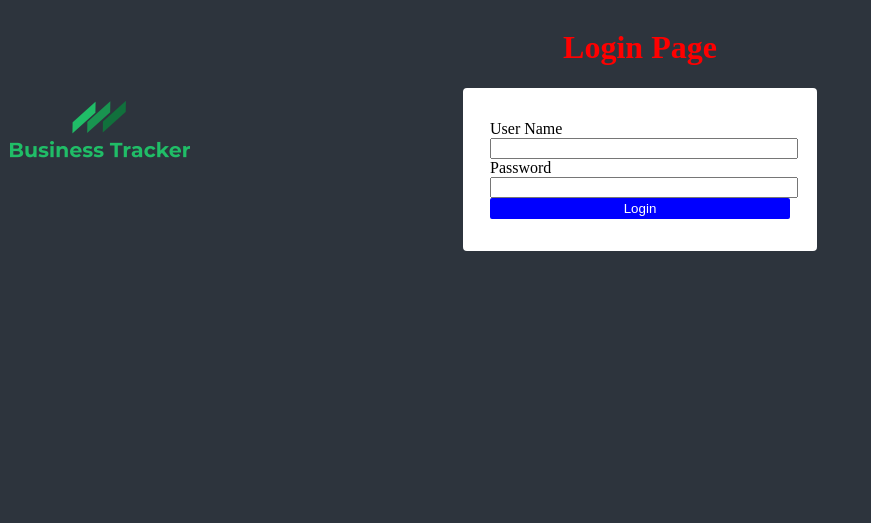
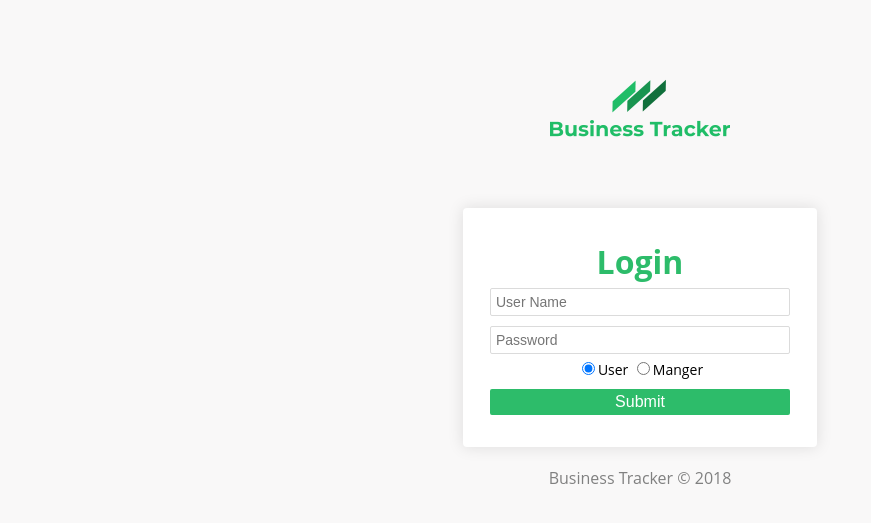
Before and after one commit to muffinman148/cis444-web-project, a PHP site: page /HTML/login.html in a window 1280 px wide. Shown: the top 523 px of the page, without its empty margins (0-871 px from the left). Run offline with PHP 8.4, Linux system fonts and the light colour scheme.

Commit message:
Theme - Changes theme colors and presentation.

```diff
--- a/CSS/stylesheet.css
+++ b/CSS/stylesheet.css
@@ -1,7 +1,20 @@
 html, body {
     max-width: 100%;
     overflow-x: hidden;
-    background: #2d343d;
+    background: #f9f8f8;
+}
+
+h1, h2, h3, h4, h5, p, label {
+    font-family: "Open Sans";
+}
+
+button {
+    cursor: pointer;
+    transition: .2s;
+}
+
+button:hover {
+    opacity: .7;
 }
 
 .content {
@@ -12,43 +25,74 @@ html, body {
     margin-left: -50vw;
     margin-right: -50vw;
 }
+
+/* Login */
 .login {
-    margin: auto;
-    width: 300px;
+    margin-right: auto;
+    margin-left: auto;
+    margin-bottom: 20px;
+    max-width: 300px;
+    width: 100%;
     padding: 30px 25px;
     background: white;
     border: 2px white solid;
     border-radius: 4px;
     display: table;
-}
-.title {
-    text-align: center;
-    color:Red;
+    box-shadow: 0 0 15px 1px rgba(0,0,0,.1);
 }
 
+.title {
+    margin: 0 5px;
+    text-align: center;
+    color: #2DBC6A;
+}
 
 .topleft {
-    position: absolute;
-    top: 0px;
-    left: 0px;
+    margin-right: auto;
+    margin-left: auto;
+    display: block;
 }
 
 label {
     display: inline-block;
 }
 #username, #password {
-    display: inline-block;
+    /* display: inline-block; */
     width: 100%;
+    box-sizing: border-box;
+    font-size: 14px;
+    padding: 5px;
+    margin-top: 5px;
+    margin-bottom: 5px;
+    border-radius: 2px;
+    border: 1px solid #dbdbdb;
 }
 
 #submit {
-    background-color: blue;
-    border: 2px solid blue;
+    background-color: #2DBC6A;
+    border: 2px solid #2DBC6A;
     border-radius: 2px;
     color: white;
     width: 100%;
+    padding: 2px 5px;
+    font-size: 16px;
+    margin-top: 10px;
+}
+
+.userRole {
+    font-size: 14px;
+    text-align: center;
+}
+.userRole label {
+    cursor: pointer;
 }
 
 .manager {
     background-color: orange;
 }
+
+.license {
+    color: grey;
+    text-align: center;
+}
+/* End Login */
--- a/HTML/login.html
+++ b/HTML/login.html
@@ -9,19 +9,24 @@
 </head>
 <body>
     <div class="content">
-	<h1 class = title> Login Page </h1>
 	<img src="../Images/logo2.PNG" alt = "logo" id = "logo" class="topleft">
     <form id="myForm" action="" class="login">
+	<h1 class="title">Login</h1>
         <div>
-            <label>User Name</label>
-            <input type="text" name="username" id="username"/>
+            <input type="text" name="username" id="username"
+            placeholder="User Name"/>
         </div>
         <div>
-            <label>Password</label>
-            <input type="password" name="password" id="password"/>
+            <input type="password" name="password" id="password"
+            placeholder="Password"/>
         </div>
-		<button id="submit" onclick="validate()"/>Login</button>
+        <div class="userRole">
+            <label><input type="radio" name="role" value="user" checked="checked">User</label>
+            <label><input type="radio" name="role" value="manger">Manger</label>
+        </div>
+		<button id="submit" onclick="validate()"/>Submit</button>
 	</form>
+    <p class="license">Business Tracker &copy; 2018</p>
     </div>
 </body>
 </html>
```
